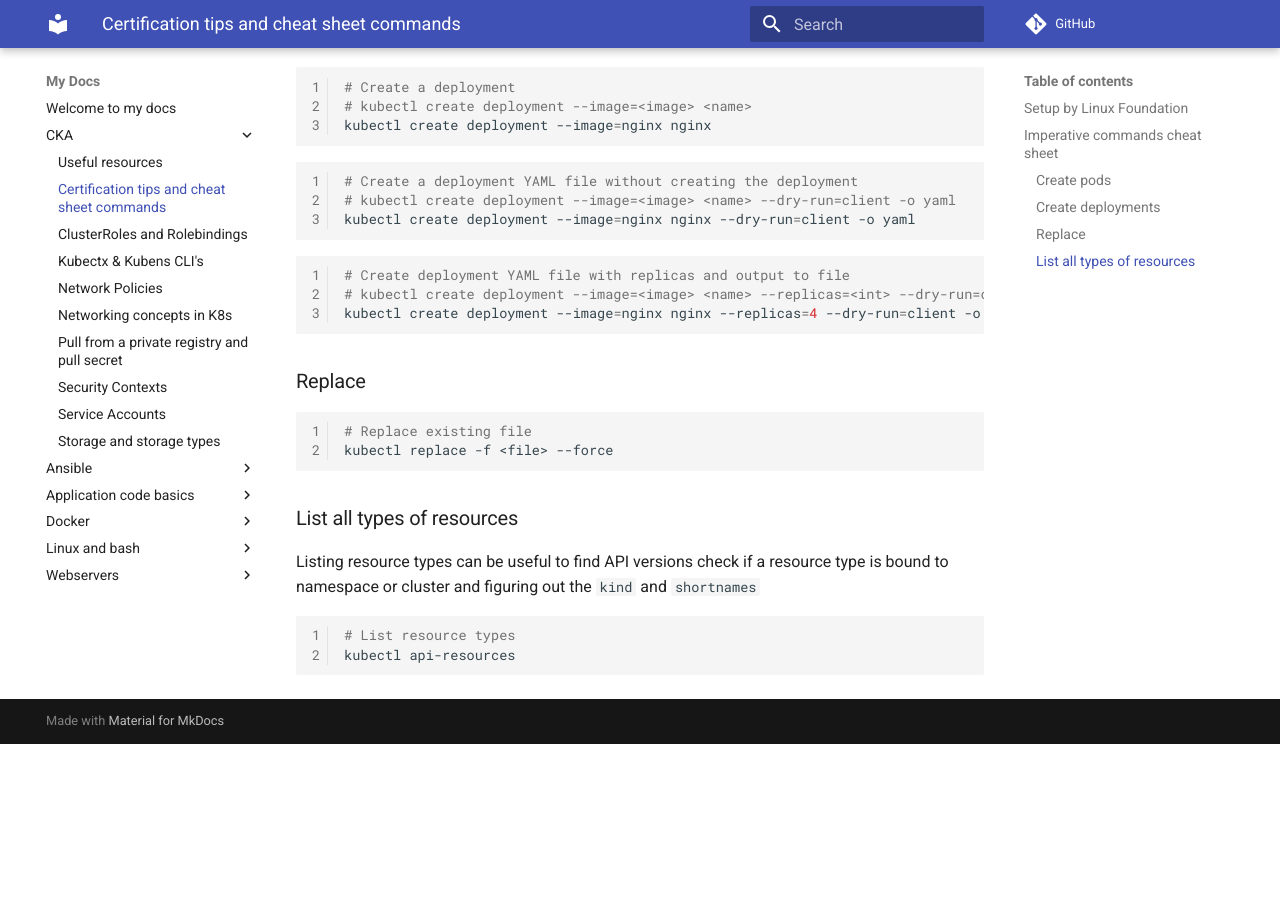
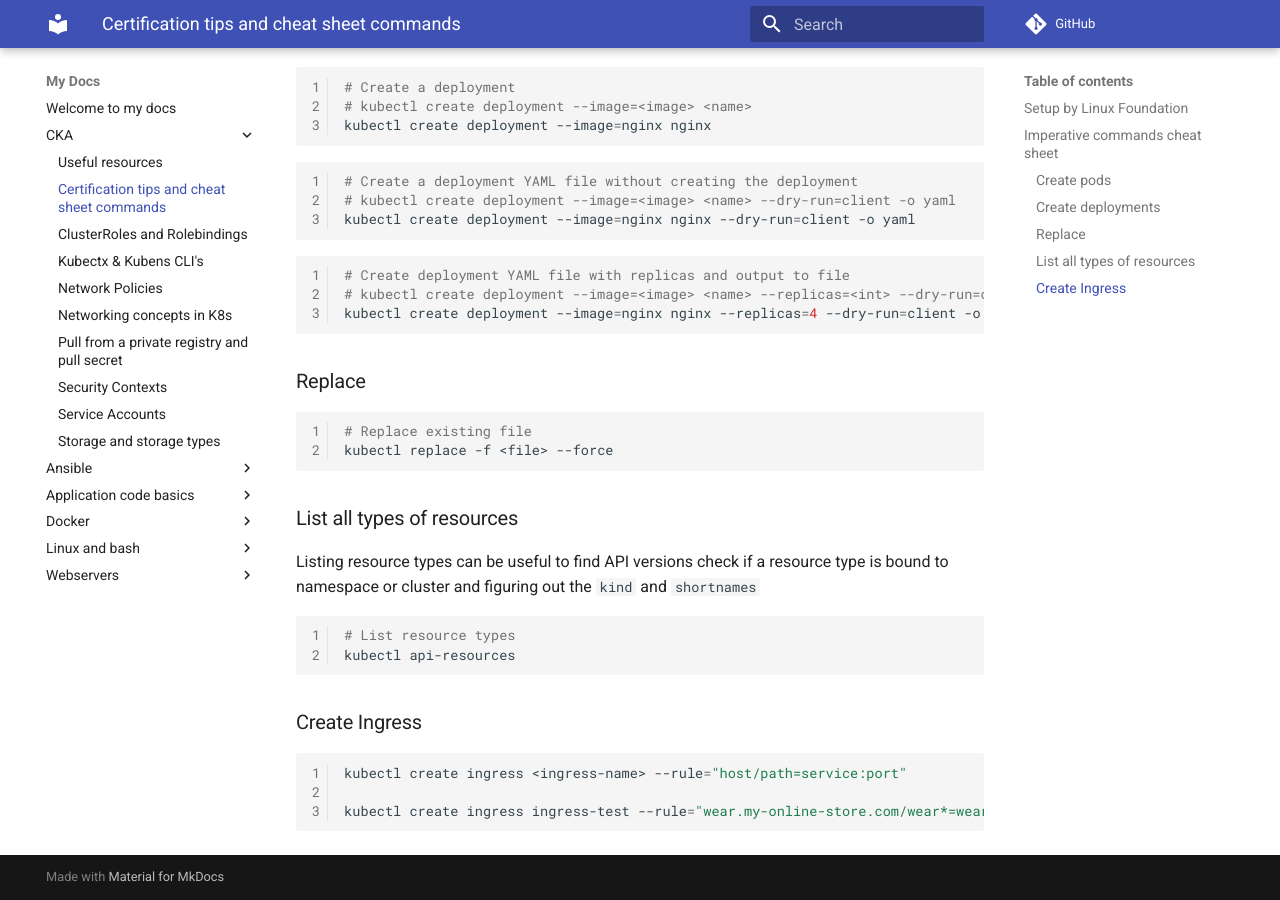
Before and after one commit to rytligc/dev-docs, an MkDocs documentation site: the page built from docs/CKA/CertTips.md, in a window 1280 px wide and 900 px high, scrolled down 1331 px. Built offline with MkDocs 1.6.1 and Material for MkDocs 9.7.7, drawn with Linux system fonts in a browser that asks for light colours; comment, search, counter and statistics services are not loaded; before the commit the page ends 2075 px from its top, so only the background shows below that.

Commit message:
Updated docs and added editorconfig

````diff
--- a/docs/CKA/CertTips.md
+++ b/docs/CKA/CertTips.md
@@ -78,3 +78,11 @@ and figuring out the `kind` and `shortnames`
 # List resource types
 kubectl api-resources
 ```
+
+### Create Ingress
+
+```bash
+kubectl create ingress <ingress-name> --rule="host/path=service:port"
+
+kubectl create ingress ingress-test --rule="wear.my-online-store.com/wear*=wear-service:80"
+```
````
Also changed, not shown: docs/CKA/NetworkingConcepts.md (+1 -0 lines), 1 other file.
